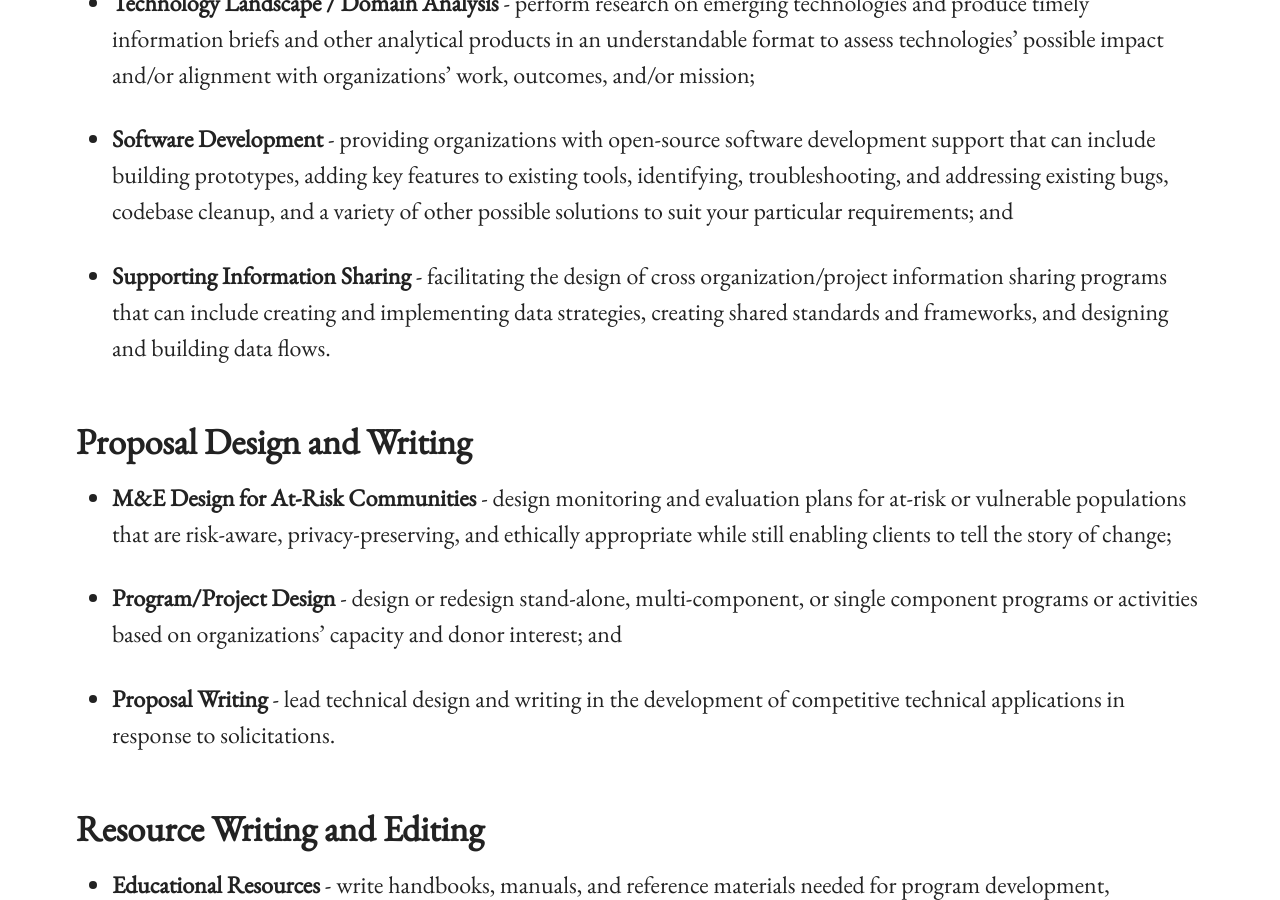
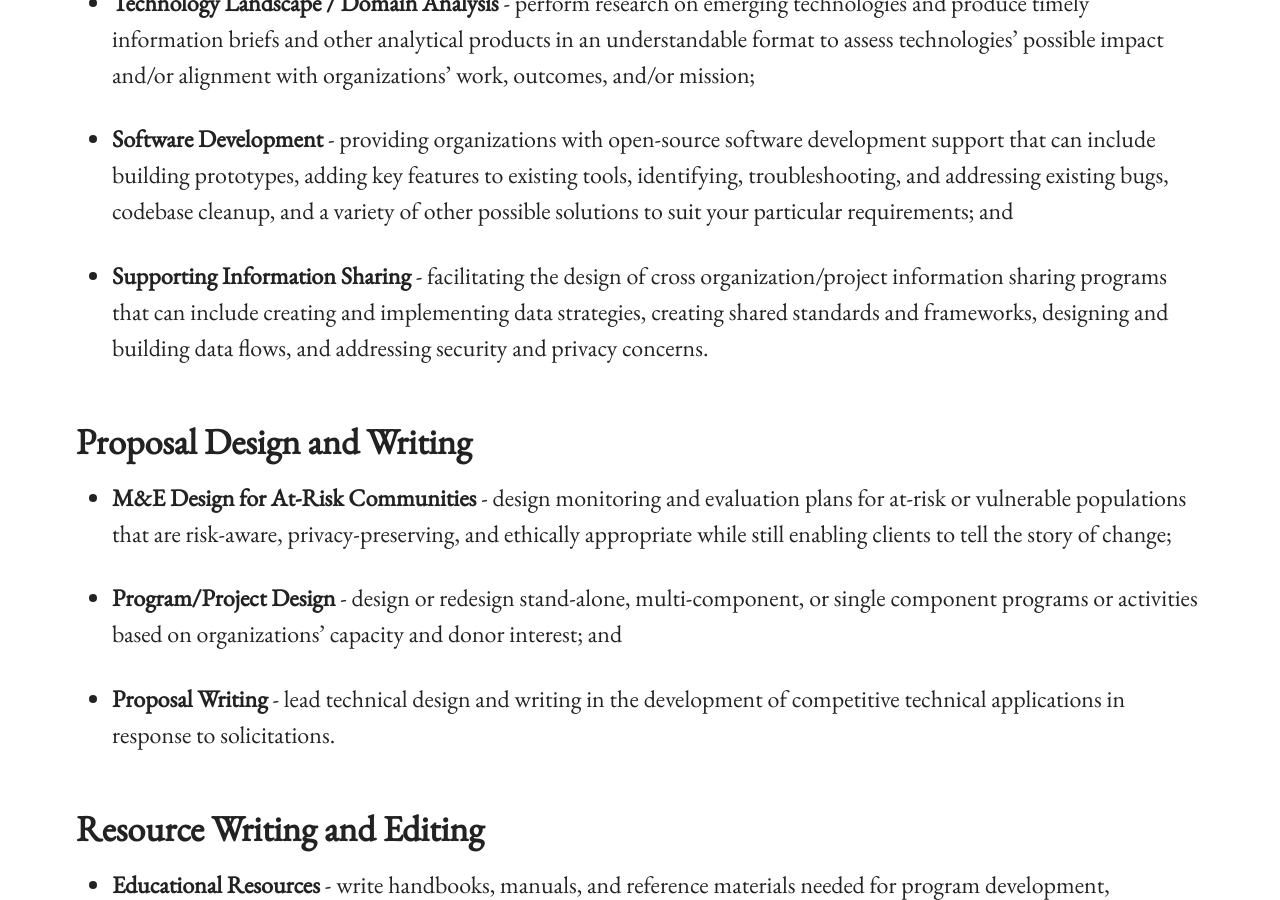
Before and after one commit to seamustuohy/seamustuohy.github.io, a Jekyll site: the page built from consulting.md, in a window 1280 px wide and 900 px high, scrolled down 1681 px. Built offline with Jekyll 4.4.1, drawn with Linux system fonts in a browser that asks for light colours.

Commit message:
Updated info sharing to include privacy

```diff
--- a/consulting.md
+++ b/consulting.md
@@ -38,7 +38,7 @@ Specific services I am equipped to provide include:
 
 * **Software Development** - providing organizations with open-source software development support that can include building prototypes, adding key features to existing tools, identifying, troubleshooting, and addressing existing bugs, codebase cleanup, and a variety of other possible solutions to suit your particular requirements; and
 
-* **Supporting Information Sharing** - facilitating the design of cross organization/project information sharing programs that can include creating and implementing data strategies, creating shared standards and frameworks, and designing and building data flows.
+* **Supporting Information Sharing** - facilitating the design of cross organization/project information sharing programs that can include creating and implementing data strategies, creating shared standards and frameworks, designing and building data flows, and addressing security and privacy concerns.
 
 ## Proposal Design and Writing
 
```
